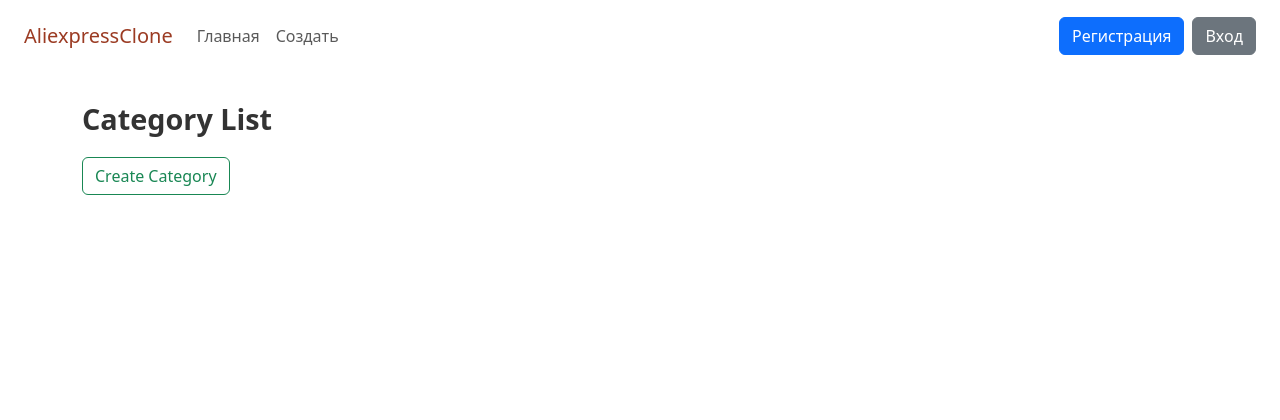
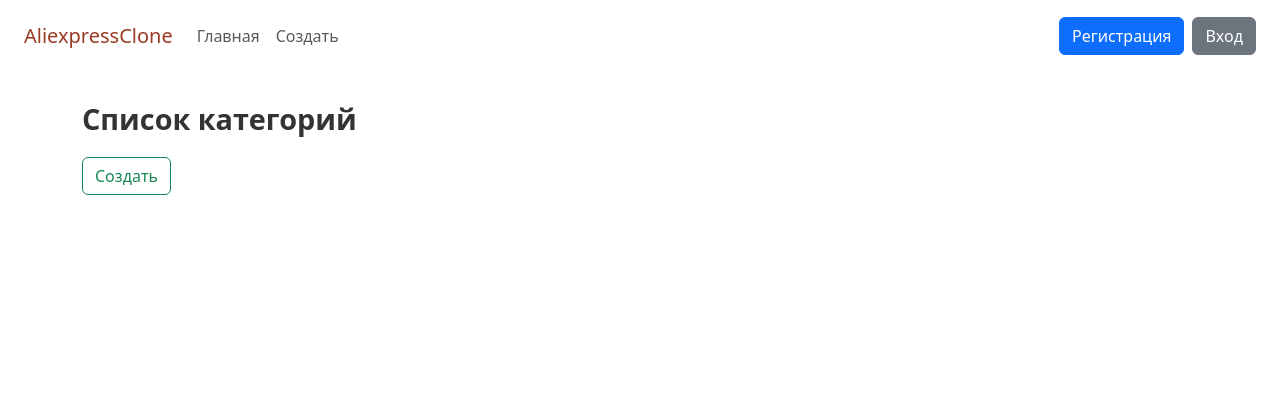
Before and after one commit to Deveno2222/Aliexpress, a Django app: page /category/category_list/ in a window 1280 px wide. Shown: the top 420 px of the page. Run offline with Django 4.2, Linux system fonts and the light colour scheme; data that the repository does not hold is empty.

Commit message:
Changed language category

```diff
--- a/category/templates/category/add_category.html
+++ b/category/templates/category/add_category.html
@@ -3,7 +3,7 @@
 {% block title %}Add category{% endblock %}
 
 {% block content %}
-<h2>Add Category</h2>
+<h2>Добавить категорию</h2>
 <form method="post" class="needs-validation" novalidate>
     {% csrf_token %}
     {% for field in form %}
@@ -19,7 +19,7 @@
             {% endif %}
         </div>
     {% endfor %}
-    <button type="submit" class="btn btn-primary">Save</button>
+    <button type="submit" class="btn btn-primary">Сохранить</button>
 </form>
 
 {% endblock %}
--- a/category/templates/category/category_list.html
+++ b/category/templates/category/category_list.html
@@ -3,11 +3,11 @@
 {% block title %}Category List{% endblock %}
 
 {% block content %}
-  <h2>Category List</h2>
+  <h2>Список категорий</h2>
   <ul>
     {% for category in categories %}
       <li>{{ category.name }}</li>
     {% endfor %}
   </ul>
-  <a href="{% url 'category:add_category' %}" class="btn btn-outline-success me-2">Create Category</a>
+  <a href="{% url 'category:add_category' %}" class="btn btn-outline-success me-2">Создать</a>
 {% endblock %}
```
